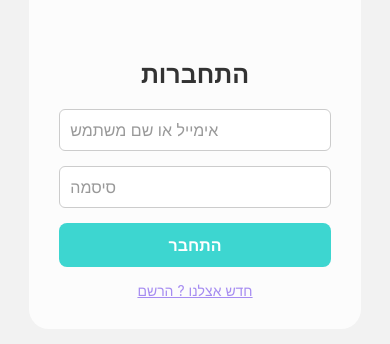
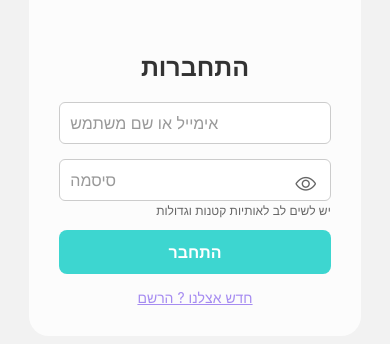
Before and after one commit to elishgi/fullstack-karali, a React Native app in the folder client/: screen /Login in a window 390 px wide. Shown: the part 318-662 px from the top of the page. Built offline with nearby package versions, Linux system fonts and the light colour scheme; no server answers.

Commit message:
שידרוג מערכת הכניסה לאתר

```diff
--- a/client/src/screens/LoginScreen.js
+++ b/client/src/screens/LoginScreen.js
@@ -1,4 +1,3 @@
-
 import React, { useState, useEffect } from 'react';
 import {
   View,
@@ -11,11 +10,13 @@ import {
   TouchableOpacity,
 } from 'react-native';
 import AsyncStorage from '@react-native-async-storage/async-storage';
+import { Ionicons } from '@expo/vector-icons';
 import api from '../services/api';
 
 export default function LoginScreen({ navigation }) {
   const [identifier, setIdentifier] = useState('');
   const [password, setPassword] = useState('');
+  const [showPassword, setShowPassword] = useState(false);
 
   useEffect(() => {
     const checkLogin = async () => {
@@ -39,7 +40,6 @@ export default function LoginScreen({ navigation }) {
     }
   };
 
-
   return (
     <ImageBackground
       source={require('C:/Users/User/fullstack-karali/client/assets/images/backgroundCool.png')}
@@ -58,15 +58,31 @@ export default function LoginScreen({ navigation }) {
           textAlign="right"
           placeholderTextColor="#999"
         />
+
+        {/* שדה סיסמה עם עין */}
+        <View style={styles.passwordWrap}>
           <TextInput
             placeholder="סיסמה"
-          style={styles.input}
+            style={[styles.input, { paddingRight: 42, marginBottom: 4 }]}
             value={password}
             onChangeText={setPassword}
-          secureTextEntry
+            secureTextEntry={!showPassword}
             textAlign="right"
+            autoCapitalize="none"
             placeholderTextColor="#999"
           />
+          <TouchableOpacity
+            style={styles.eyeBtn}
+            onPress={() => setShowPassword((v) => !v)}
+            accessibilityLabel={showPassword ? 'הסתר סיסמה' : 'הצג סיסמה'}
+            hitSlop={{ top: 10, bottom: 10, left: 10, right: 10 }}
+          >
+            <Ionicons name={showPassword ? 'eye-off-outline' : 'eye-outline'} size={22} color="#666" />
+          </TouchableOpacity>
+        </View>
+
+        {/* הערת אזהרה קטנה מתחת לסיסמה */}
+        <Text style={styles.passwordNote}>יש לשים לב לאותיות קטנות וגדולות</Text>
 
         <TouchableOpacity style={styles.button} onPress={handleLogin}>
           <Text style={styles.buttonText}>התחבר</Text>
@@ -102,7 +118,6 @@ const styles = StyleSheet.create({
     resizeMode: 'contain',
     alignSelf: 'center',
   },
-
   title: {
     fontSize: 25,
     marginBottom: 20,
@@ -120,6 +135,27 @@ const styles = StyleSheet.create({
     borderRadius: 6,
     width: '100%',
     fontSize: 16,
+  },
+  passwordWrap: {
+    width: '100%',
+    position: 'relative',
+  },
+  eyeBtn: {
+    position: 'absolute',
+    right: 10,
+    top: 10,
+    height: 30,
+    width: 30,
+    alignItems: 'center',
+    justifyContent: 'center',
+  },
+  passwordNote: {
+    width: '100%',
+    textAlign: 'right',
+    fontSize: 12,
+    color: '#666',
+    marginBottom: 12,
+    marginTop: -2,
   },
   button: {
     backgroundColor: '#3DD6D0',
```
Lines whose indentation alone changed are shown as unchanged.
